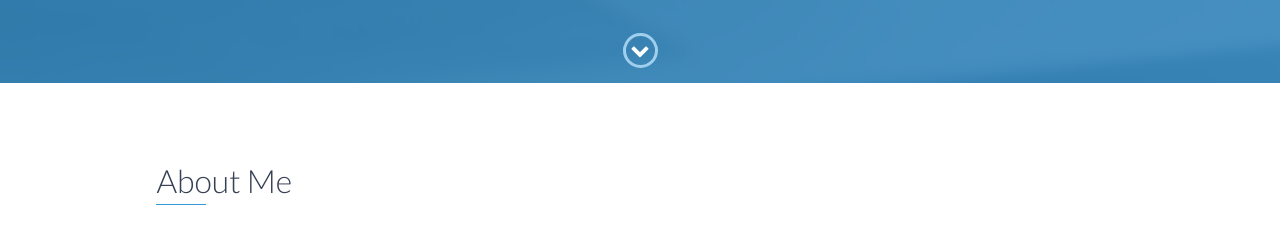
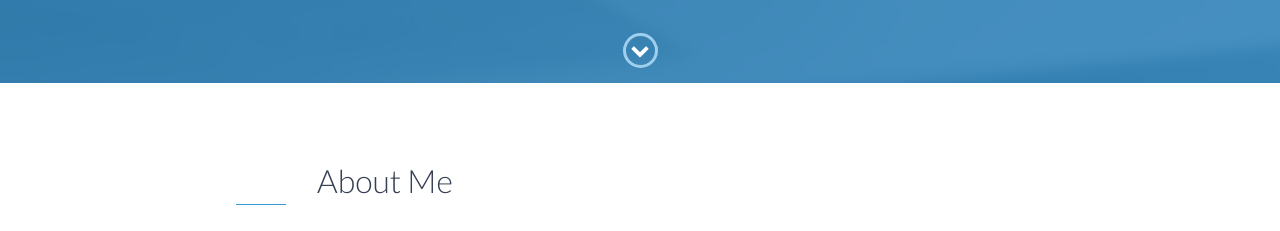
Before and after one commit to Jerusalem-sweng/portfolio, a website: page index.html in a window 1280 px wide. Shown: the part 717-948 px from the top of the page. Drawn offline with nearby package versions, Linux system fonts and the light colour scheme.

Commit message:
Update index.html

```diff
--- a/index.html
+++ b/index.html
@@ -89,7 +89,7 @@
         <div class="container">
             <div class="row">
                 <div class="col-md-12">
-                    <h2 class="heading">&nbsp;&nbsp;&nbsp;&nbsp;&nbsp;&nbsp;&nbsp;&nbsp;&nbsp;&nbsp;&nbsp;&nbsp;&nbsp;&nbsp;About Me</h2>
+                    <h2 class="heading">&nbsp;&nbsp;&nbsp;&nbsp;&nbsp;&nbsp;&nbsp;&nbsp;&nbsp;&nbsp;&nbsp;&nbsp;&nbsp;&nbsp;&nbsp;&nbsp;&nbsp;&nbsp;&nbsp;&nbsp;&nbsp;&nbsp;&nbsp;&nbsp;&nbsp;&nbsp;&nbsp;&nbsp;&nbsp;&nbsp;&nbsp;&nbsp;&nbsp;&nbsp;&nbsp;&nbsp;&nbsp;&nbsp;&nbsp;&nbsp;About Me</h2>
                 </div>
                 <div class="col-md-12">
                     <p>
```
